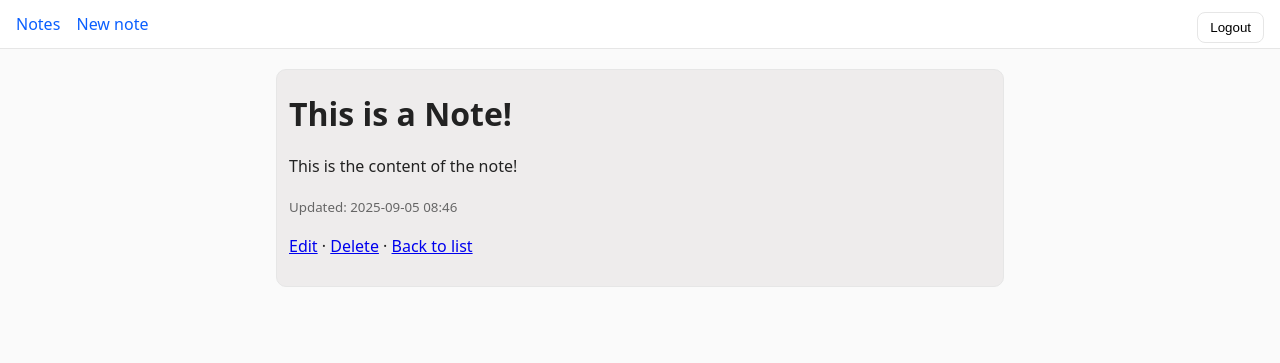
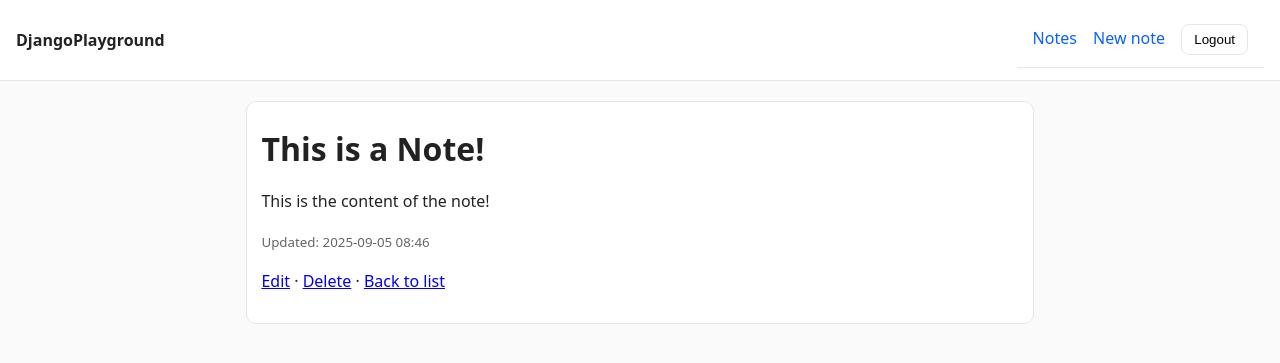
Before and after one commit to VinceVSCode/Django_Playground, a Django app: page /notes/1/ in a window 1280 px wide. Shown: the top 363 px of the page. Run offline with Django 5.2, Linux system fonts and the light colour scheme; a user stored in the database is signed in; data comes from the database, SQL or seed files in the repository; data that the repository does not hold is empty.

Commit message:
-Refactor styles and templates: enhance CSS variables, improve layout structure -update tag display in note views

```diff
--- a/DjangoPlayground/firstsite/static/firstsite/styles.css
+++ b/DjangoPlayground/firstsite/static/firstsite/styles.css
@@ -51,3 +51,39 @@ button, .button {
   cursor: pointer;
 }
 button:hover, .button:hover { background: #f3f6ff; }
+
+:root {
+  --text:#222; --muted:#666; --bg:#fafafa; --link:#0a5fff; --border:#e6e6e6;
+}
+
+*{box-sizing:border-box}
+html,body{margin:0;padding:0}
+body{font-family:system-ui,-apple-system,"Segoe UI",Roboto,Arial,sans-serif;color:var(--text);background:var(--bg);line-height:1.5}
+
+.brandbar{display:flex;justify-content:space-between;align-items:center;padding:.75rem 1rem;background:#fff;border-bottom:1px solid var(--border)}
+.brand{font-weight:700}
+.nav a{margin-right:.75rem;text-decoration:none;color:var(--link)}
+.nav a:hover{text-decoration:underline}
+.inline{display:inline}
+
+.container{max-width:820px;margin:1.25rem auto;padding:0 1rem}
+
+.card{background:#fff;border:1px solid var(--border);border-radius:10px;padding:.9rem;margin-bottom:.9rem}
+li.card{list-style:none}
+
+.button{display:inline-block;padding:.45rem .75rem;border-radius:8px;border:1px solid var(--border);background:#fff;cursor:pointer}
+.button:hover{background:#f3f6ff}
+
+input[type="text"], input[type="password"], textarea, select{
+  width:100%;max-width:520px;padding:.55rem .6rem;border:1px solid var(--border);border-radius:8px;background:#fff
+}
+textarea{min-height:120px}
+
+.messages{list-style:none;margin:0;padding:0}
+.message{padding:.6rem .8rem;border-bottom:1px solid var(--border);background:#f6fbff}
+.message.success{background:#f0fff4}.message.error{background:#fff5f5}.message.warning{background:#fffbea}
+
+.tagpill{display:inline-block;padding:.15rem .5rem;border:1px solid var(--border);border-radius:999px;background:#fff;margin-right:.25rem;font-size:.85em}
+.muted{color:var(--muted)}
+
+.pagination{display:flex;gap:.5rem;align-items:center;margin-top:.75rem;flex-wrap:wrap}
--- a/DjangoPlayground/firstsite/templates/firstsite/base.html
+++ b/DjangoPlayground/firstsite/templates/firstsite/base.html
@@ -7,21 +7,21 @@
   <link rel="stylesheet" href="{% static 'firstsite/styles.css' %}" />
 </head>
 <body>
-  <nav>
-    <a href="{% url 'note_lists' %}">Notes</a>
-    <a href="{% url 'create_note' %}">New note</a>
-
-    <span style="float:right">
+  <header class="brandbar">
+    <div class="brand">DjangoPlayground</div>
+    <nav class="nav">
       {% if request.user.is_authenticated %}
-        <form action="{% url 'logout' %}" method="post" style="display:inline">
+        <a href="{% url 'note_lists' %}">Notes</a>
+        <a href="{% url 'create_note' %}">New note</a>
+        <form action="{% url 'logout' %}" method="post" class="inline">
           {% csrf_token %}
           <button class="button" type="submit">Logout</button>
         </form>
       {% else %}
         <a href="{% url 'login' %}">Login</a>
       {% endif %}
-    </span>
-  </nav>
+    </nav>
+  </header>
 
   <!-- Flash messages -->
   {% if messages %}
--- a/DjangoPlayground/firstsite/templates/firstsite/note_detail.html
+++ b/DjangoPlayground/firstsite/templates/firstsite/note_detail.html
@@ -9,7 +9,7 @@
 {% if note.tags.exists %}
   <p><strong>Tags:</strong>
     {% for tag in note.tags.all %}
-      {{ tag.name }}{% if not forloop.last %}, {% endif %}
+      <span class="tagpill">{{ tag.name }}</span>
     {% endfor %}
   </p>
 {% endif %}
--- a/DjangoPlayground/firstsite/templates/firstsite/note_list.html
+++ b/DjangoPlayground/firstsite/templates/firstsite/note_list.html
@@ -55,7 +55,7 @@
           <div>
             <small>Tags:
               {% for tag in note.tags.all %}
-                {{ tag.name }}{% if not forloop.last %}, {% endif %}
+                <span class="tagpill">{{ tag.name }}</span>
               {% endfor %}
             </small>
           </div>
```
